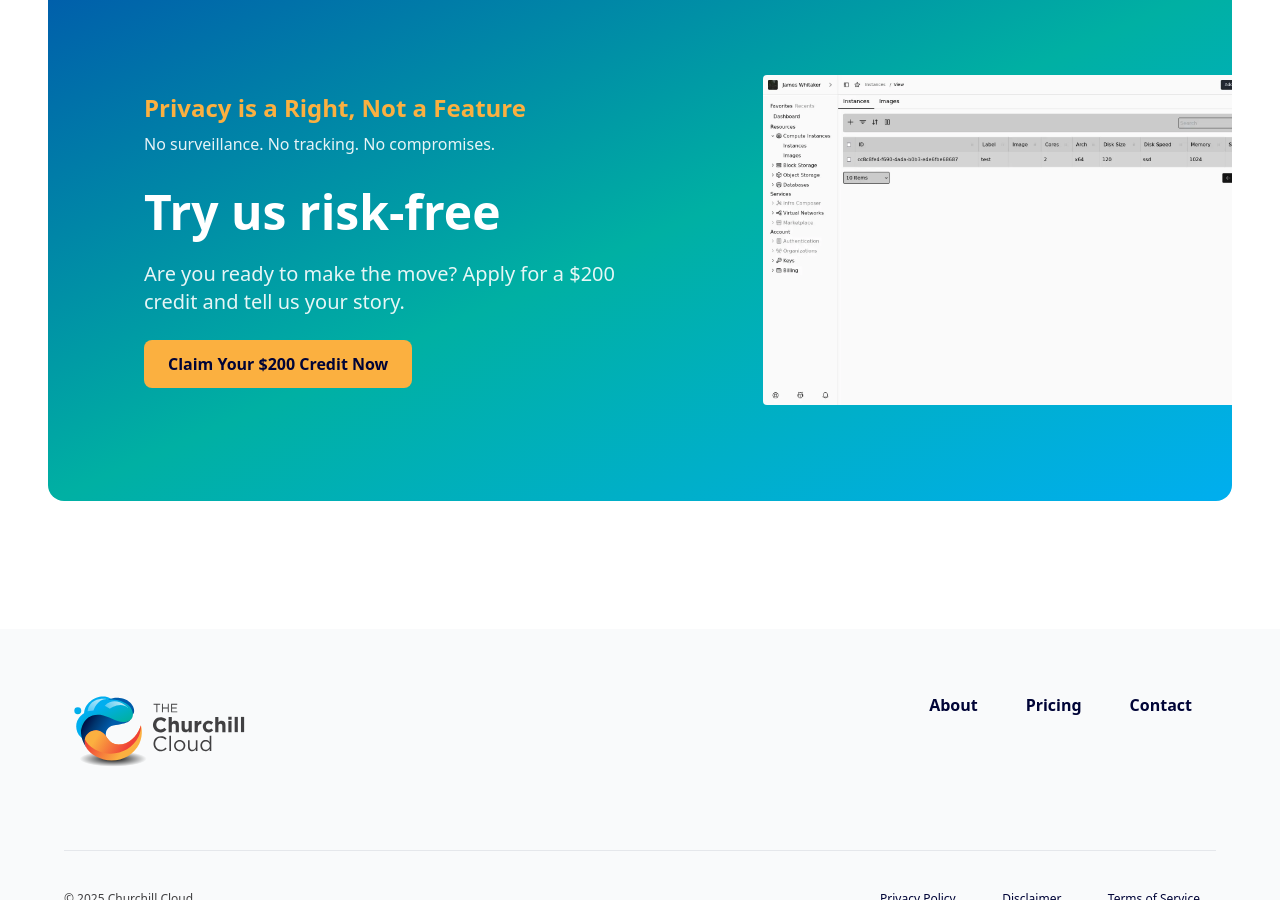
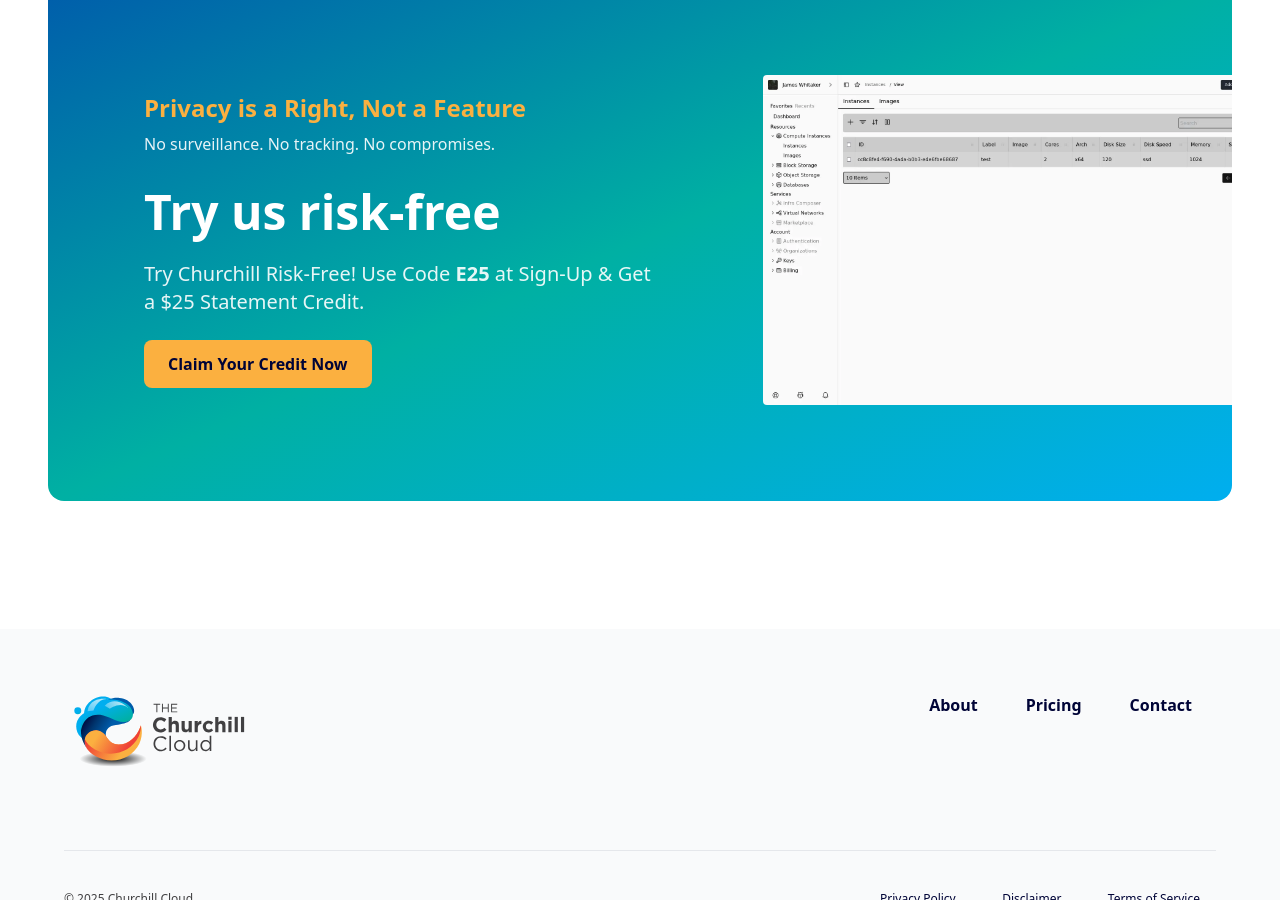
Before and after one commit to annarider/churchill-cloud-front, a Jekyll site: the page built from index.html, in a window 1280 px wide and 900 px high, scrolled down 3714 px. Built offline with Jekyll 4.4.1, drawn with Linux system fonts in a browser that asks for light colours.

Commit message:
Update: Change CTA description per Victor

```diff
--- a/_includes/try-it-now-cta.html
+++ b/_includes/try-it-now-cta.html
@@ -15,14 +15,14 @@
         </h2>
 
         <p class="my-6 max-w-sm pr-0 text-base font-normal text-white/90 md:pr-7 lg:pr-0 lg:text-xl xl:max-w-lg">
-          Are you ready to make the move? Apply for a $200 credit and tell us your story.
+          Try Churchill Risk-Free! Use Code <span class="font-bold">E25</span> at Sign-Up & Get a $25 Statement Credit.
         </p>
 
         <a
           href="https://my.churchillcloud.com/"
           class="inline-flex items-center justify-center whitespace-nowrap rounded-lg bg-secondary px-6 py-3 text-base font-semibold text-primary-dark transition-colors duration-200 hover:bg-secondary-light hover:shadow-lg focus:outline-none focus:ring-2 focus:ring-secondary-light focus:ring-offset-2 focus:ring-offset-primary md:w-auto"
         >
-          Claim Your $200 Credit Now
+          Claim Your Credit Now
         </a>
       </div>
 
```
